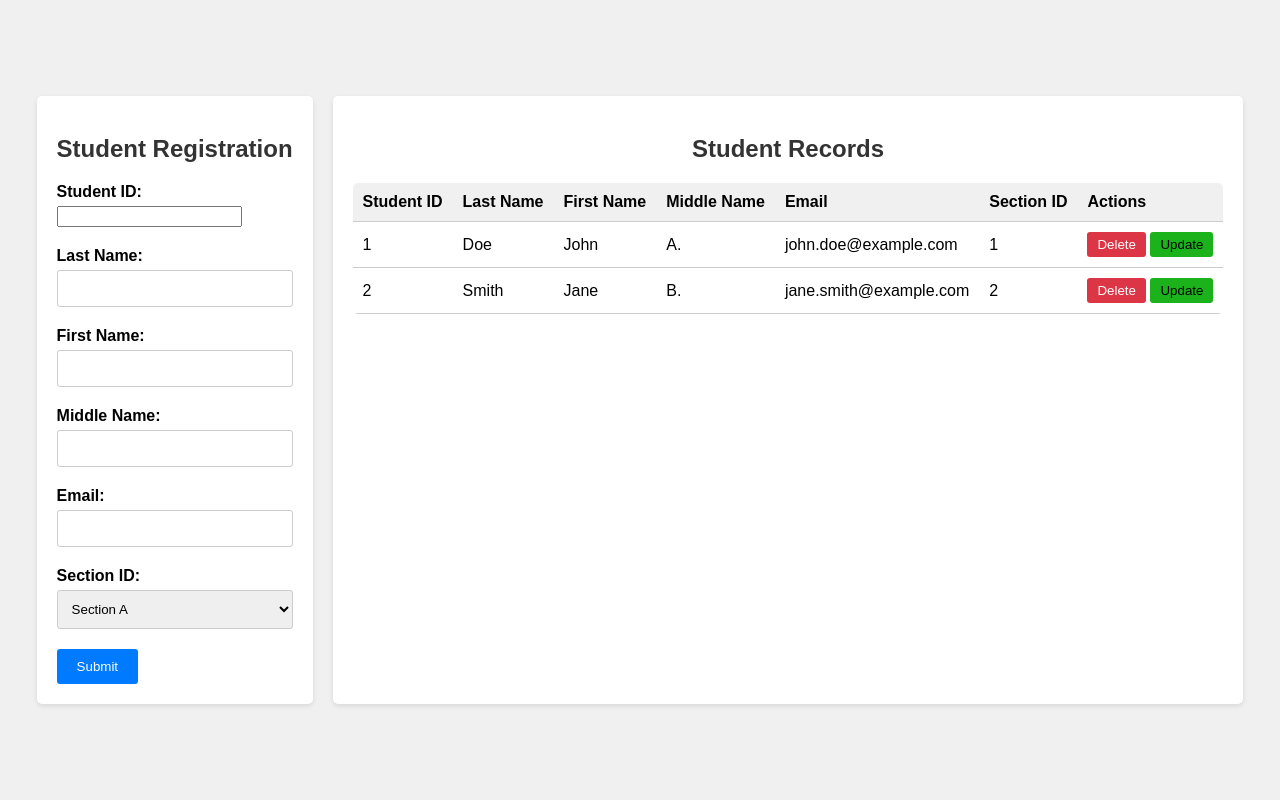
After one commit to 1kken/DMMMSU_class_scheduler, a PHP site: page /views/student.php in a window 1280 px wide. The commit adds this page. Run offline with PHP 8.4, Linux system fonts and the light colour scheme.

Commit message:
transfer tailwind to traditional css

```diff
--- a/views/auths/log_in_page.php
+++ b/views/auths/log_in_page.php
@@ -5,7 +5,7 @@ require_once(APP_NAME."includes/login/login_view.php");
 ?>
 <!DOCTYPE html>
 <html lang="en">
-<link rel="stylesheet" href=<?php echo APP_NAME."public\css\output.css";?>>
+<link rel="stylesheet" href="/DMMMSU_class_scheduler/public/css/output.css">
 <div class="min-h-screen flex items-center justify-center w-full dark:bg-gray-950">
 	<div class="bg-white dark:bg-gray-900 shadow-md rounded-lg px-8 py-6 max-w-md">
 		<h1 class="text-2xl font-bold text-center mb-4 dark:text-gray-200">Welcome User</h1>
--- a/views/dashboard_page.php
+++ /dev/null
@@ -1,2 +0,0 @@
-<?
-    echo "Hello user";
--- /dev/null
+++ b/views/student.php
@@ -0,0 +1,207 @@
+<!DOCTYPE html>
+<html lang="en">
+
+<head>
+    <meta charset="UTF-8">
+    <meta name="viewport" content="width=device-width, initial-scale=1.0">
+    <title>Student Registration</title>
+    <style>
+        body {
+            font-family: Arial, sans-serif;
+            height: 100vh;
+            margin: 0;
+            padding: 0;
+            background-color: #f0f0f0;
+            display: flex;
+        }
+
+        .container {
+            margin: auto auto;
+            display: flex;
+            max-width: 100%;
+        }
+
+        .form_container {
+            margin-right: 20px;
+            max-width: 300px;
+            padding: 20px;
+            background-color: #fff;
+            border-radius: 5px;
+            box-shadow: 0 2px 5px rgba(0, 0, 0, 0.1);
+        }
+
+
+        .form-group {
+            margin-bottom: 20px;
+        }
+
+        label {
+            display: block;
+            margin-bottom: 5px;
+            font-weight: bold;
+        }
+
+        input[type="text"],
+        input[type="email"],
+        select {
+            width: 100%;
+            padding: 10px;
+            border-radius: 3px;
+            border: 1px solid #ccc;
+            box-sizing: border-box;
+        }
+
+        input[type="submit"] {
+            padding: 10px 20px;
+            background-color: #007bff;
+            color: #fff;
+            border: none;
+            border-radius: 3px;
+            cursor: pointer;
+        }
+
+        input[type="submit"]:hover {
+            background-color: #0056b3;
+        }
+
+        .user_table_container {
+            text-align: center;
+            padding: 20px;
+            background-color: #fff;
+            border-radius: 5px;
+            box-shadow: 0 2px 5px rgba(0, 0, 0, 0.1);
+            max-width: 1000px;
+        }
+
+        h2 {
+            margin-bottom: 20px;
+            color: #333;
+        }
+
+        table {
+            width: 100%;
+            border-collapse: collapse;
+            border-radius: 5px;
+            overflow: hidden;
+        }
+
+        th,
+        td {
+            padding: 10px;
+            border-bottom: 1px solid #ccc;
+            text-align: left;
+        }
+
+        th {
+            background-color: #f0f0f0;
+            font-weight: bold;
+        }
+
+        tbody tr:hover {
+            background-color: #f9f9f9;
+        }
+
+        .actions button {
+            padding: 5px 10px;
+            border: none;
+            border-radius: 3px;
+            cursor: pointer;
+            transition: background-color 0.3s ease;
+        }
+
+        .actions button.delete {
+            background-color: #dc3545;
+            color: #fff;
+        }
+
+        .actions button.update {
+            background-color: #1bb21b;
+            color: #000;
+        }
+
+        .actions button:hover {
+            filter: brightness(0.9);
+        }
+    </style>
+</head>
+
+<body>
+
+    <div class="container">
+        <div class="form_container">
+            <h2>Student Registration</h2>
+            <form action="submit.php" method="post">
+                <div class="form-group">
+                    <label for="student-id">Student ID:</label>
+                    <input type="number" id="student-id" name="student_id" required>
+                </div>
+                <div class="form-group">
+                    <label for="last-name">Last Name:</label>
+                    <input type="text" id="last-name" name="last_name" required>
+                </div>
+                <div class="form-group">
+                    <label for="first-name">First Name:</label>
+                    <input type="text" id="first-name" name="first_name" required>
+                </div>
+                <div class="form-group">
+                    <label for="middle-name">Middle Name:</label>
+                    <input type="text" id="middle-name" name="middle_name">
+                </div>
+                <div class="form-group">
+                    <label for="email">Email:</label>
+                    <input type="email" id="email" name="email" required>
+                </div>
+                <div class="form-group">
+                    <label for="section-id">Section ID:</label>
+                    <select id="section-id" name="section_id">
+                        <option value="1">Section A</option>
+                        <option value="2">Section B</option>
+                        <option value="3">Section C</option>
+                    </select>
+                </div>
+                <input type="submit" value="Submit">
+            </form>
+        </div>
+        <div class="user_table_container">
+            <h2>Student Records</h2>
+            <table>
+                <thead>
+                    <tr>
+                        <th>Student ID</th>
+                        <th>Last Name</th>
+                        <th>First Name</th>
+                        <th>Middle Name</th>
+                        <th>Email</th>
+                        <th>Section ID</th>
+                        <th>Actions</th>
+                    </tr>
+                </thead>
+                <tbody>
+                    <?php
+                    // Mockup data array
+                    $students = array(
+                        array("id" => 1, "last_name" => "Doe", "first_name" => "John", "middle_name" => "A.", "email" => "john.doe@example.com", "section_id" => 1),
+                        array("id" => 2, "last_name" => "Smith", "first_name" => "Jane", "middle_name" => "B.", "email" => "jane.smith@example.com", "section_id" => 2),
+                    );
+
+                    // Display student records
+                    foreach ($students as $student) {
+                        echo "<tr>";
+                        echo "<td>" . $student['id'] . "</td>";
+                        echo "<td>" . $student['last_name'] . "</td>";
+                        echo "<td>" . $student['first_name'] . "</td>";
+                        echo "<td>" . $student['middle_name'] . "</td>";
+                        echo "<td>" . $student['email'] . "</td>";
+                        echo "<td>" . $student['section_id'] . "</td>";
+                        echo "<td class='actions'><button class='delete'>Delete</button> <button class='update'>Update</button></td>";
+                        echo "</tr>";
+                    }
+                    ?>
+                </tbody>
+            </table>
+        </div>
+    </div>
+
+</body>
+
+</html>
```
Also changed, not shown: includes/user_handler.php (added, +17 -0 lines), public/css/output.css (+124 -28 lines), views/auths/sign_up_page.php (+4 -3 lines), includes/student/student_controller.php (added), includes/student/student_model.php (added), includes/student/student_view.php (added), views/dashboard.php (added).
